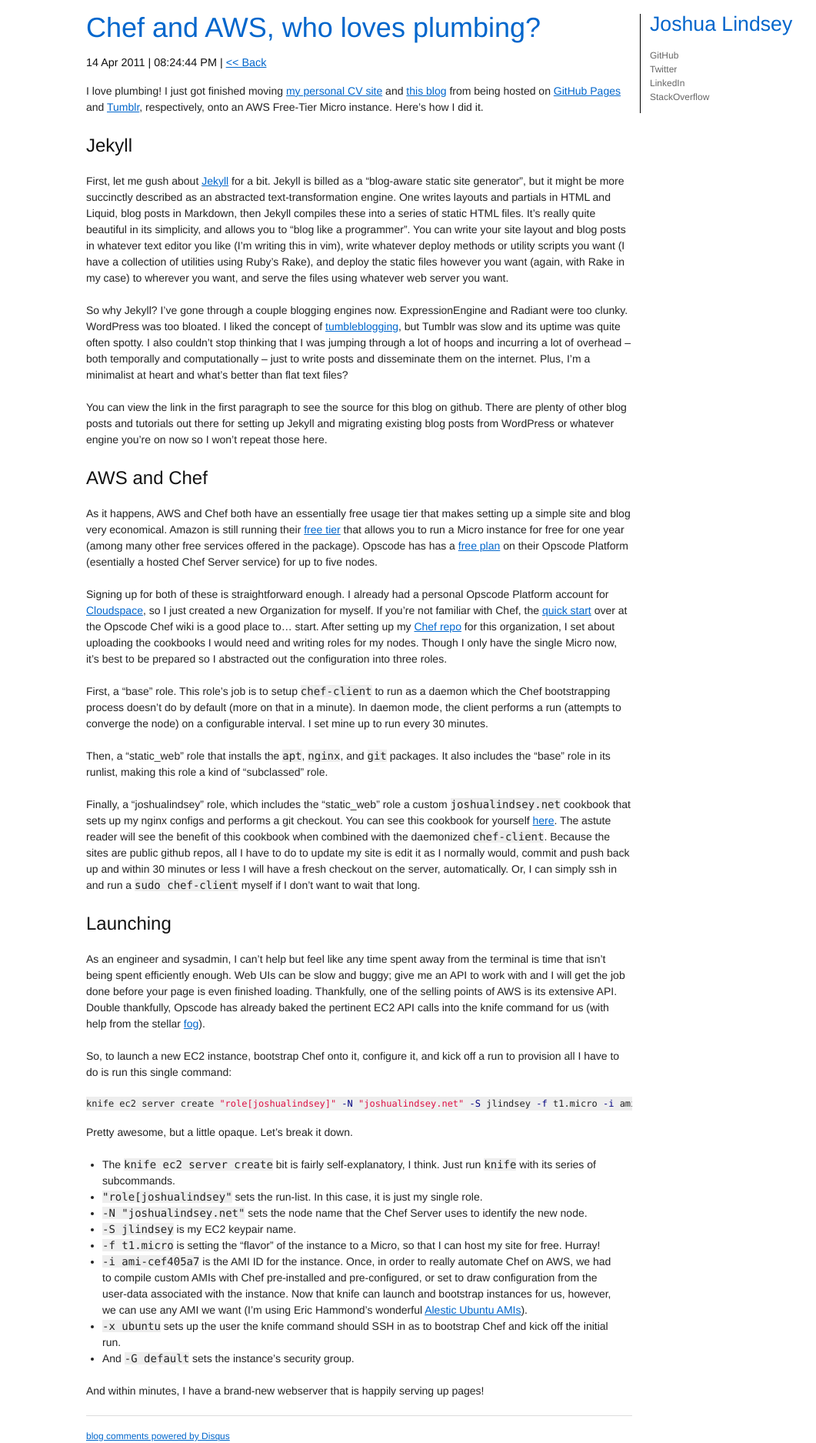
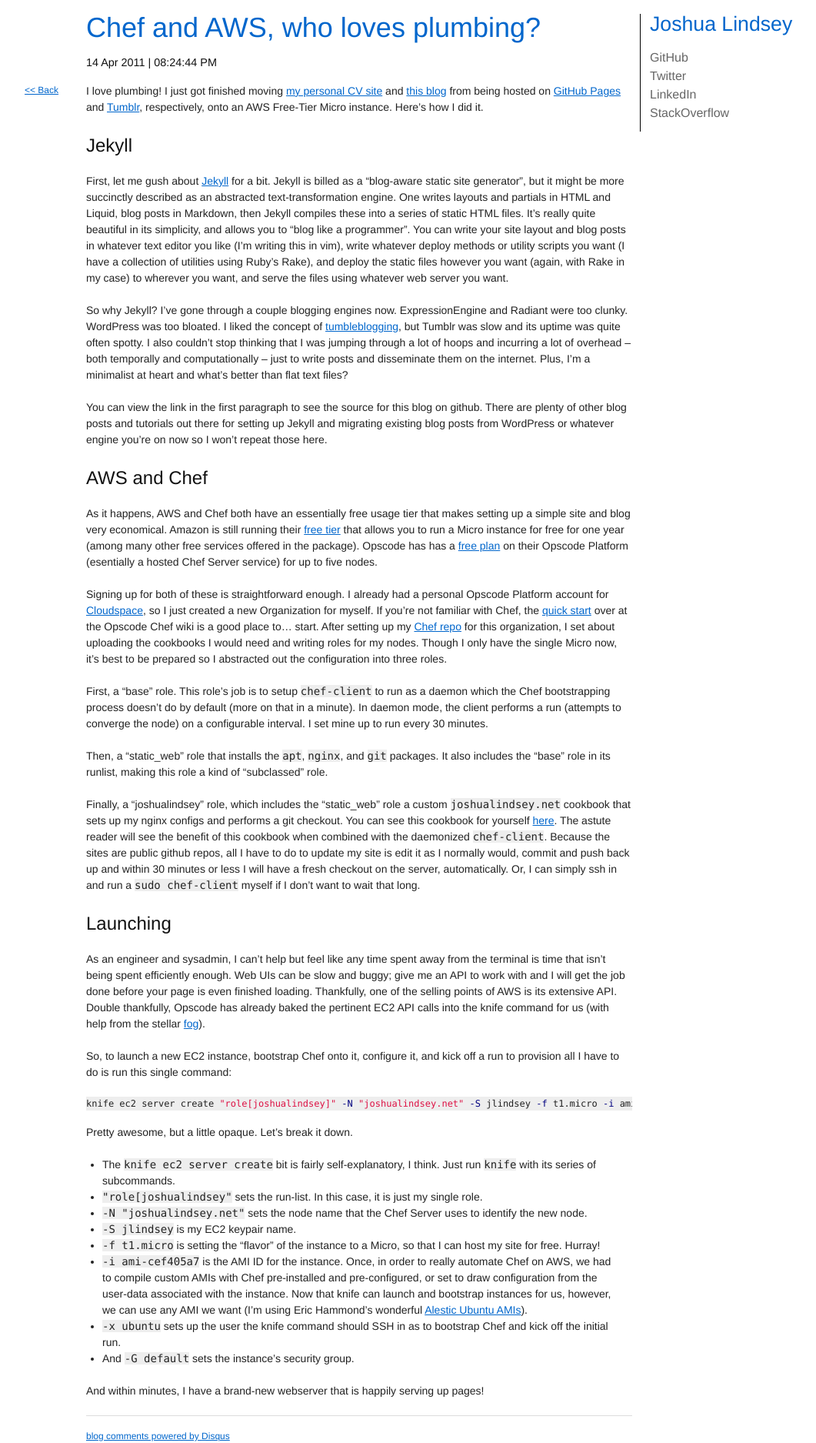
Before and after one commit to jlindsey/blog, a Jekyll site: the page built from _posts/2011-04-14-chef-and-aws-who-loves-plumbing.markdown, in a window 1280 px wide. Shown: the whole page at 77% size, without its empty margins (53-1114 px from the left). Built offline with Jekyll 4.4.1, drawn with Linux system fonts in a browser that asks for light colours; Markdown is read by kramdown in place of the engine named in the settings; comment, search, counter and statistics services are not loaded.

Commit message:
More tweaks

```diff
--- a/_layouts/default.html
+++ b/_layouts/default.html
@@ -19,10 +19,10 @@
 
       <div class="span-5 sidebar last">
         <h3><a href="/" class="backlink">Joshua Lindsey</a></h3>
-        <a href="https://github.com/jlindsey" class="quiet">GitHub</a><br class="clear">
-        <a href="https://twitter.com/lesmothian" class="quiet">Twitter</a><br class="clear">
-        <a href="http://www.linkedin.com/pub/josh-lindsey/12/675/33" class="quiet">LinkedIn</a><br class="clear">
-        <a href="http://stackoverflow.com/users/155094/josh-lindsey" class="quiet">StackOverflow</a><br class="clear">
+        <a href="https://github.com/jlindsey" class="quiet sidebar-link">GitHub</a><br class="clear">
+        <a href="https://twitter.com/lesmothian" class="quiet sidebar-link">Twitter</a><br class="clear">
+        <a href="http://www.linkedin.com/pub/josh-lindsey/12/675/33" class="quiet sidebar-link">LinkedIn</a><br class="clear">
+        <a href="http://stackoverflow.com/users/155094/josh-lindsey" class="quiet sidebar-link">StackOverflow</a><br class="clear">
       </div>
     </div>
   </body>
--- a/_layouts/post.html
+++ b/_layouts/post.html
@@ -2,7 +2,8 @@
 layout: default
 ---
 <h1><a class="post-title" href="/blog{{ page.url }}">{{ page.title }}</a></h1>
-<h4>{{ page.date | date_to_string }} | {{ page.time }} | <a href="/blog">&lt;&lt; Back</a></h4>
+<h4>{{ page.date | date_to_string }} | {{ page.time }}</h4>
+<span class="pull-2"><a href="/blog">&lt;&lt; Back</a></span>
 
 {{ content }}
 
--- a/css/blueprint/screen.css
+++ b/css/blueprint/screen.css
@@ -68,7 +68,7 @@
 .small {font-size:.8em;margin-bottom:1.875em;line-height:1.875em;}
 .large {font-size:1.2em;line-height:2.5em;margin-bottom:1.25em;}
 .hide {display:none;}
-.quiet {color:#666; text-decoration:none;}
+.quiet {color:#666;}
 .loud {color:#000;}
 .highlight {background:#ff0;}
 .added {background:#060;color:#fff;}
--- a/css/screen.css
+++ b/css/screen.css
@@ -6,3 +6,4 @@
 .post-title { text-decoration: none }
 .sidebar { border-left: 1px solid black; padding: 0 0 1em 1em; }
 .backlink { text-decoration: none; font-size: 20pt; }
+.sidebar-link { text-decoration: none; font-size: 12pt; }
```
